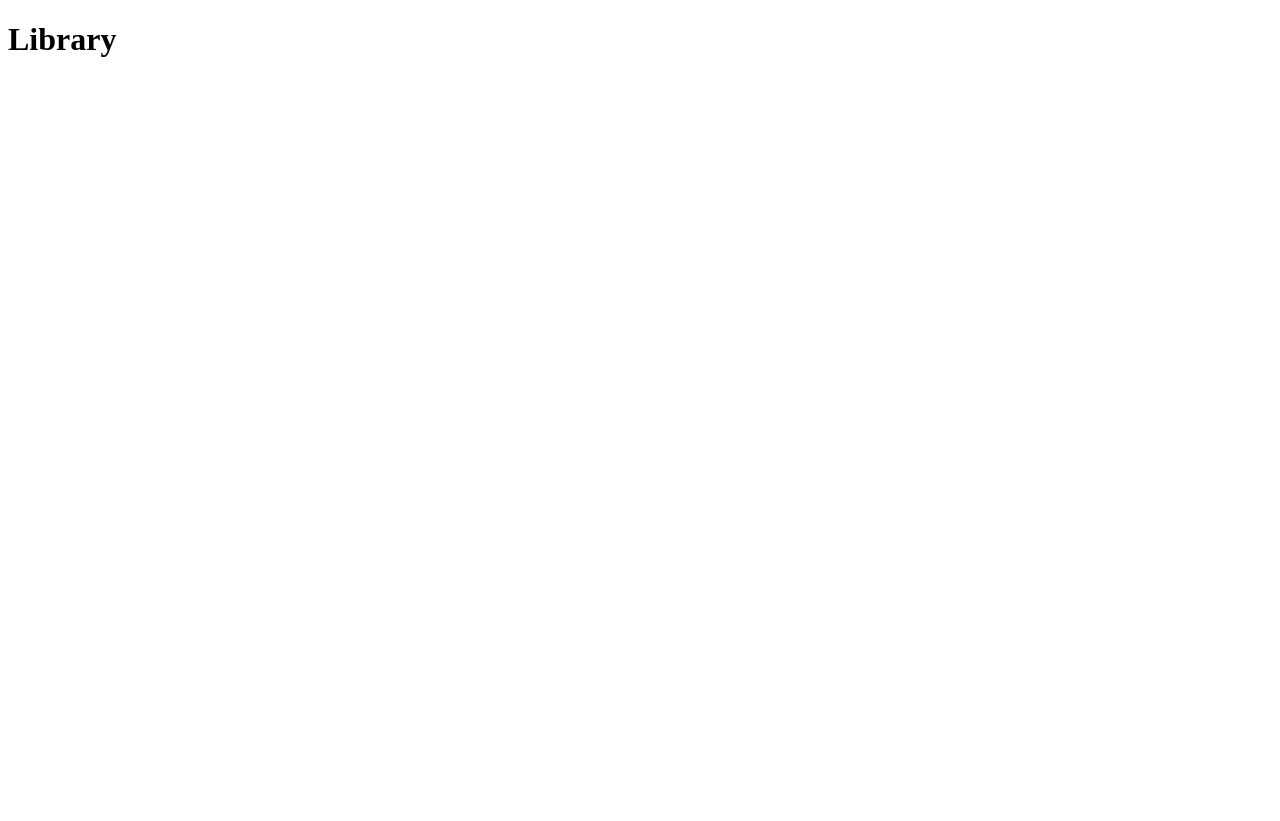
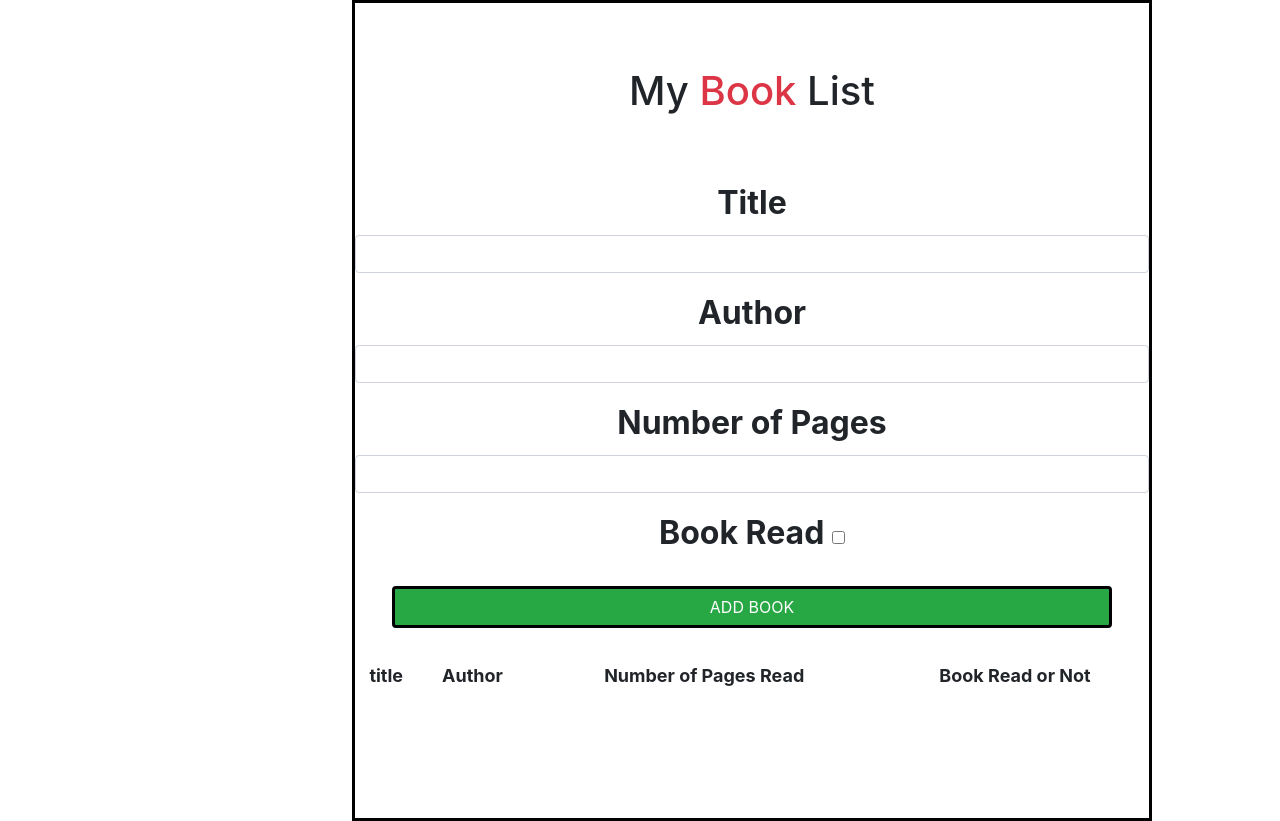
Before and after one commit to Chandan8585/Library, a plain HTML site: page index.html in a window 1280 px wide. Before the commit the page ends 800 px from the top, so only its background shows below. Drawn offline with nearby package versions, Linux system fonts and the light colour scheme.

Commit message:
Html and css part Completed

```diff
--- a/index.html
+++ b/index.html
@@ -5,11 +5,43 @@
     <meta http-equiv="X-UA-Compatible" content="IE=edge">
     <meta name="viewport" content="width=device-width, initial-scale=1.0">
     <title>Library</title>
+    <link rel="stylesheet" href="https://cdn.jsdelivr.net/npm/bootstrap@4.4.1/dist/css/bootstrap.min.css" integrity="sha384-Vkoo8x4CGsO3+Hhxv8T/Q5PaXtkKtu6ug5TOeNV6gBiFeWPGFN9MuhOf23Q9Ifjh" crossorigin="anonymous">
+    <link rel="stylesheet" href="styles.css">
 </head>
 <body>
-    <div class="container">
-        <h1 class="heading">Library</h1>
+  <h1 class="heading">My <span class="text-danger">Book </span> List</h1>
+   <from id="book-form">
+    <div class="form-group">
+        <label for="title">Title</label>
+        <input type="text" class="form-control" id="title"/>
+    </div>
+    <div class="form-group">
+        <label for="author">Author</label>
+        <input type="text" class="form-control" id="author"/>
+    </div>
+    <div class="form-group">
+        <label for="number-of-pages">Number of Pages</label>
+        <input type="text" class="form-control" id="number-of-pages"/>
+    </div>
+    <div class="form-group">
 
+        <label for="Book-read" class="read">Book Read</label>
+        <input type="checkbox" class="read">
     </div>
+
+    <button id="submit-btn" class="btn btn-success">ADD BOOK</button>
+    </from>
+    <table class="container">
+        <thead>
+            <tr></tr>
+            <th>title</th>
+            <th>Author</th>
+            <th>Number of Pages Read</th>
+            <th>Book Read or Not</th>
+            </tr>
+        </thead>
+        <tbody></tbody>
+    </table>
 </body>
+<script src="script.js"></script>
 </html>
--- a/script.js
+++ b/script.js
@@ -0,0 +1,2 @@
+// const titleInput = document.querySelector(".title");
+console.log("hi");
--- a/styles.css
+++ b/styles.css
@@ -0,0 +1,32 @@
+#book-form{
+     font-size: 2rem;
+     font-weight: bold;
+
+}
+body{
+    text-align: center;
+    margin-left: 22rem;
+    font-size: large;
+    width: 50rem;
+    border: solid black;
+}
+
+.heading{
+    /* display: flex; */
+    margin: 4rem;
+}
+
+.heading div{
+    flex: 1;
+}
+#submit-btn{
+    width: 45rem;
+    border: solid black;
+}
+.container{
+    margin-top: 2rem;
+    margin-bottom: 8rem;
+}
+.read{
+    text-decoration: solid;
+}
```
